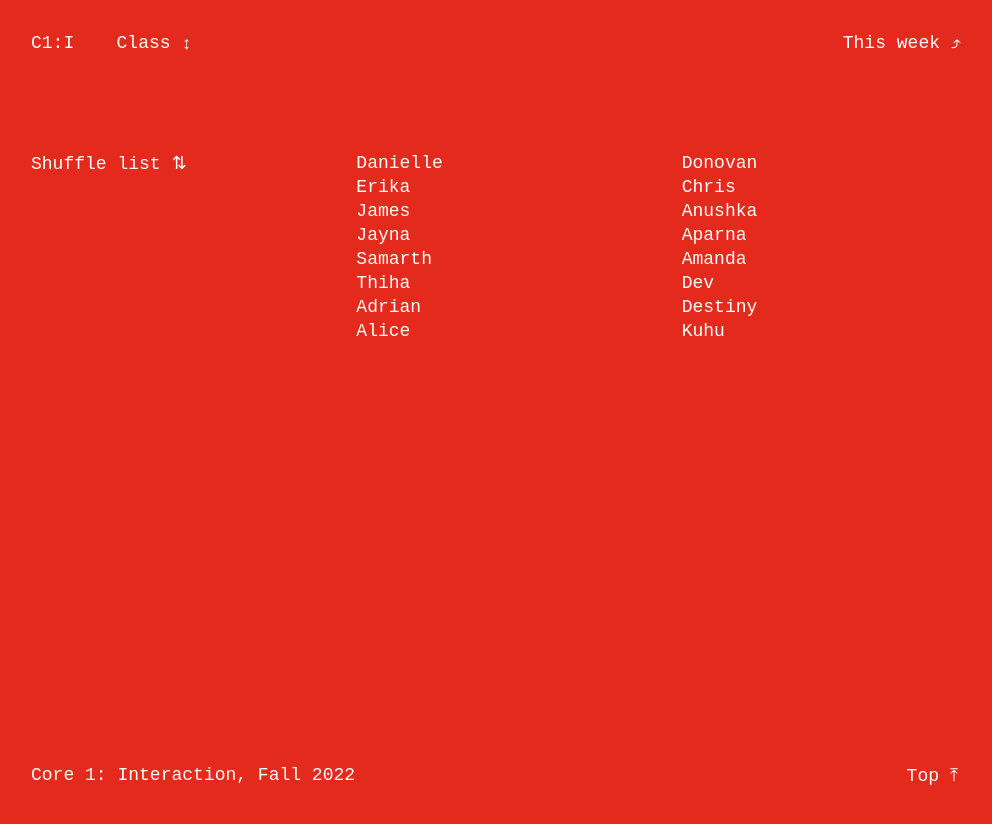
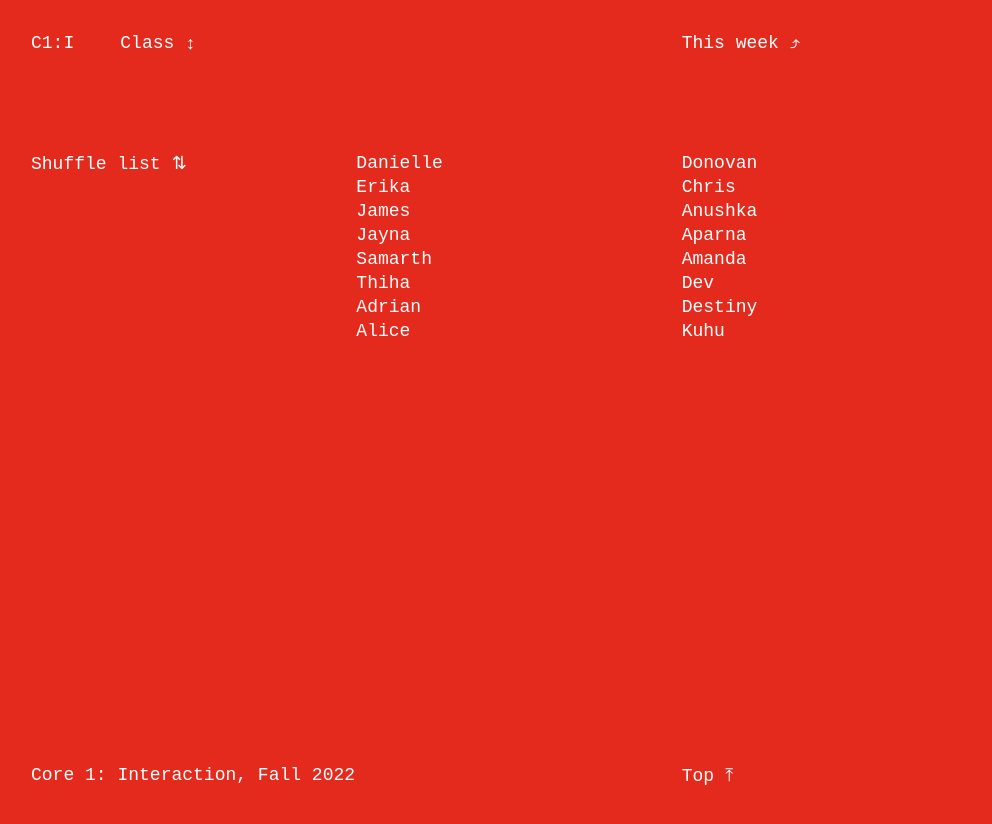
Before and after one commit to core-interaction/core-interaction.github.io, a Jekyll site: the page built from class.html, in a window 1280 px wide. Shown: the top 824 px of the page, without its empty margins (144-1136 px from the left). Built offline with Jekyll 4.4.1, drawn with Linux system fonts in a browser that asks for light colours.

Commit message:
Nav/footer links on the right rail.

```diff
--- a/_includes/footer.html
+++ b/_includes/footer.html
@@ -1,9 +1,13 @@
 {% assign index = site.pages | where: 'layout', 'index' | first %}
 <footer>
 	<div>
-		<a href="{{ index.url }}">
-			<p>{{ index.title | kerning }}, {{ index.strings.term | kerning }}</p>
-		</a>
-		<p><a href="#">{{ index.strings.top | kerning }}</a></p>
+		<section>
+			<a href="{{ index.url }}">
+				<p>{{ index.title | kerning }}, {{ index.strings.term | kerning }}</p>
+			</a>
+		</section>
+		<section>
+			<p><a href="#">{{ index.strings.top | kerning }}</a></p>
+		</section>
 	</div>
 </footer>
--- a/_includes/nav.html
+++ b/_includes/nav.html
@@ -22,10 +22,10 @@
 {% endif %}
 <nav>
 	<div>
+		<section>
 			<a href="{{ index.url }}">
 				<p>{{ index.strings.home }}</p>
 			</a>
-		<div>
 			<p>
 				<strong>{{ select_title | markdownify | strip_html | strip }}</strong>{% comment %} Just for targeting. {% endcomment %}
 				<select onchange="
@@ -41,7 +41,8 @@
 					{% include optgroup.html label=index.strings.projects group=projects %}
 				</select>
 			</p>
-		</div>
+		</section>
+		<section>
 			{% if page.url != this_week.url %}
 				<p>
 					<a class="this" href="{{ this_week.url }}">{{ index.strings.current }}</a>
@@ -51,5 +52,6 @@
 					<a class="last" href="{{ last_week.url }}">{{ index.strings.last }}</a>
 				</p>
 			{% endif %}
+		</section>
 	</div>
 </nav>
--- a/assets/styles/common.scss
+++ b/assets/styles/common.scss
@@ -148,35 +148,40 @@ body {
 		> div {
 			@extend %--page-container;
 
-			align-items:           end;
 			display:               grid;
-			gap:                   4.1ch; // Might be the insets?
-			grid-template-columns: max-content minmax(0, 1fr) max-content;
+			gap:                   var(--margin);
+			grid-template-columns: minmax(0, 1fr) max-content;
 
-			> p > a { @extend %icon--link }
+			@include breakpoint(568) {
+				grid-template-columns: repeat(3, minmax(0, 1fr));
 
-			> a {
-				@extend %link--element;
-
-				> p { color: var(--link--color) }
+				> section:first-child { grid-column: 1 / span 2 }
 			}
 
+			// Left/main rail.
+			> section:first-child {
+				align-items:           end;
+				display:               grid;
+				gap:                   var(--margin);
+				grid-template-columns: max-content minmax(0, 1fr);
 
+				> a {
+					@extend %link--element;
 
-			// The `select` drop-down container.
-			> div {
-				line-height: initial;
+					> p { color: var(--link--color) }
+				}
 
+				// The `select` drop-down container.
 				> p {
 					--icon--width: 2ch;
 
 					color:          transparent; // Just here to set the width.
+					margin-bottom:  var(--typography--margin--bottom);
 					padding-right:  var(--icon--width); // For the icon.
 					pointer-events: none;
 					position:       relative;
 					white-space:    nowrap;
 					width:          fit-content;
-					margin-bottom:  var(--typography--margin--bottom);
 
 					// The actual drop-down.
 					> select {
@@ -196,7 +201,7 @@ body {
 					&:after  {
 						@extend %font--sf--mono--light;
 
-						color:          var(--link--color);
+						color:       var(--link--color);
 						content:     '↕';
 						font-weight: 100; // Force it.
 						position:    absolute;
@@ -217,6 +222,9 @@ body {
 					}
 				}
 			}
+
+			// Right rail.
+			> section:last-child > p > a { @extend %icon--link }
 		}
 
 
@@ -334,23 +342,25 @@ body {
 			> div {
 				--color: var(--link--color);
 
-				align-items:     start;
-				display:         flex;
-				gap:             calc(var(--margin) / 2);
-				justify-content: space-between;
-				margin-top:      var(--margin--vertical);
+				align-items:           start;
+				display:               grid;
+				gap:                   calc(var(--margin) / 2);
+				grid-template-columns: minmax(0, 1fr) max-content;
+				margin-top:            var(--margin--vertical);
 
-				@include breakpoint(568) { gap: var(--margin) }
+				@include breakpoint(568) {
+					gap:                   var(--margin);
+					grid-template-columns: repeat(3, minmax(0, 1fr));
 
-				> a { @extend %link--element }
+					> section:first-child { grid-column: 1 / span 2 }
+				}
 
-				> p > a {
-					@extend %icon--link;
+				> section:first-child > a { @extend %link--element }
 
-					white-space: nowrap;
-				}
+				> section:last-child > p > a { @extend %icon--link; }
 			}
 		}
+
 	}
 
 
```
Lines whose indentation alone changed are shown as unchanged.
